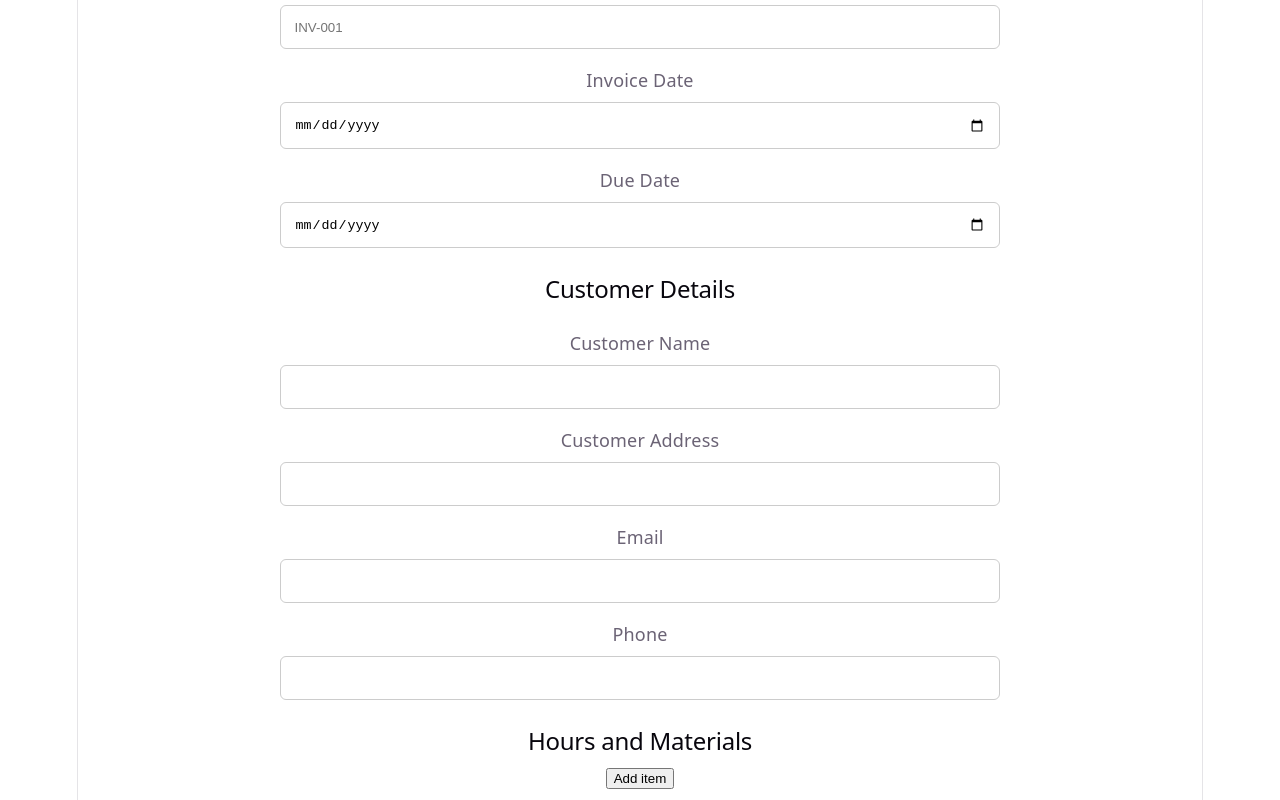
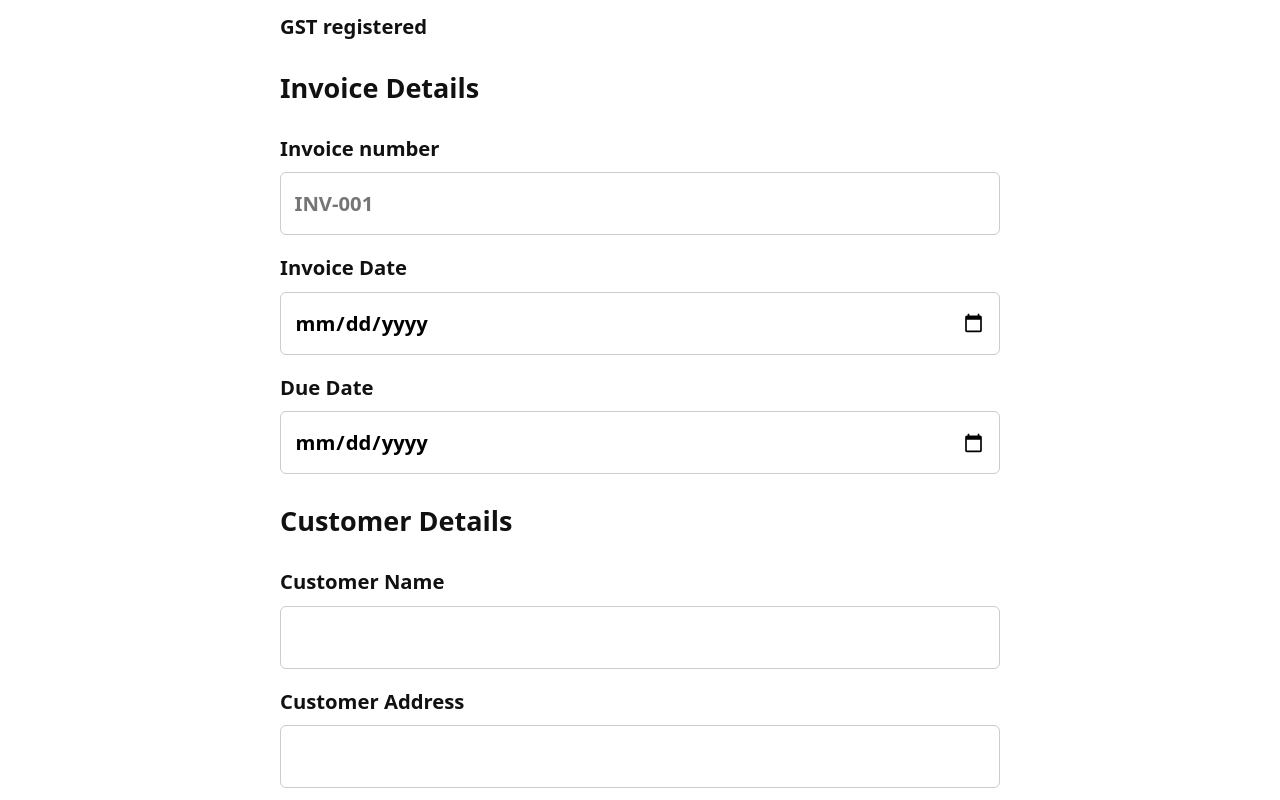
Before and after one commit to dean-tunbridge/tradie-invoice, a Vue app: page / in a window 1280 px wide. Shown: the part 840-1640 px from the top of the page. Built offline with nearby package versions, Linux system fonts and the light colour scheme.

Commit message:
Remove vite base styles from css. Add Aura colour palette, but will change later

```diff
--- a/src/style.css
+++ b/src/style.css
@@ -4,301 +4,70 @@ html {
 
 :root {
   --touch-target: 3.5rem;
-}
-
-:root {
-  --text: #6b6375;
-  --text-h: #08060d;
+  --text: #111;
   --bg: #fff;
-  --border: #e5e4e7;
-  --code-bg: #f4f3ec;
-  --accent: #aa3bff;
-  --accent-bg: rgba(170, 59, 255, 0.1);
-  --accent-border: rgba(170, 59, 255, 0.5);
-  --social-bg: rgba(244, 243, 236, 0.5);
-  --shadow:
-    rgba(0, 0, 0, 0.1) 0 10px 15px -3px, rgba(0, 0, 0, 0.05) 0 4px 6px -2px;
-
+  --border: #555;
+  --accent: #92400e;
+  --error: #991b1b;
   --sans: system-ui, 'Segoe UI', Roboto, sans-serif;
-  --heading: system-ui, 'Segoe UI', Roboto, sans-serif;
-  --mono: ui-monospace, Consolas, monospace;
-
-  font: 18px/145% var(--sans);
-  letter-spacing: 0.18px;
-  color-scheme: light dark;
-  color: var(--text);
-  background: var(--bg);
-  font-synthesis: none;
-  text-rendering: optimizeLegibility;
-  -webkit-font-smoothing: antialiased;
-  -moz-osx-font-smoothing: grayscale;
-
-  @media (max-width: 1024px) {
-    font-size: 16px;
-  }
-}
-
-@media (prefers-color-scheme: dark) {
-  :root {
-    --text: #9ca3af;
-    --text-h: #f3f4f6;
-    --bg: #16171d;
-    --border: #2e303a;
-    --code-bg: #1f2028;
-    --accent: #c084fc;
-    --accent-bg: rgba(192, 132, 252, 0.15);
-    --accent-border: rgba(192, 132, 252, 0.5);
-    --social-bg: rgba(47, 48, 58, 0.5);
-    --shadow:
-      rgba(0, 0, 0, 0.4) 0 10px 15px -3px, rgba(0, 0, 0, 0.25) 0 4px 6px -2px;
-  }
-
-  #social .button-icon {
-    filter: invert(1) brightness(2);
-  }
 }
 
 body {
   margin: 0;
-}
-
-h1,
-h2 {
-  font-family: var(--heading);
-  font-weight: 500;
-  color: var(--text-h);
+  font-family: var(--sans);
+  line-height: 1.45;
+  color: var(--text);
+  background: var(--bg);
 }
 
 h1 {
-  font-size: 56px;
-  letter-spacing: -1.68px;
-  margin: 32px 0;
-  @media (max-width: 1024px) {
-    font-size: 36px;
-    margin: 20px 0;
-  }
+  font-size: 2rem;
+  margin: 1.5rem 0 1rem;
 }
 h2 {
-  font-size: 24px;
-  line-height: 118%;
-  letter-spacing: -0.24px;
-  margin: 0 0 8px;
-  @media (max-width: 1024px) {
-    font-size: 20px;
-  }
+  font-size: 1.5rem;
+  margin: 0 0 0.5rem;
 }
 p {
   margin: 0;
 }
 
-code,
-.counter {
-  font-family: var(--mono);
-  display: inline-flex;
-  border-radius: 4px;
-  color: var(--text-h);
+label {
+  font-weight: 600;
+  font-size: 1.125rem;
 }
 
-code {
-  font-size: 15px;
-  line-height: 135%;
-  padding: 4px 8px;
-  background: var(--code-bg);
+input:not([type='checkbox']),
+select {
+  width: 100%;
+  box-sizing: border-box;
+  min-height: var(--touch-target);
+  padding: 0.5rem 0.75rem;
+  font: inherit;
+  border: 2px solid var(--border);
+  border-radius: 8px;
 }
 
-.counter {
-  font-size: 16px;
-  padding: 5px 10px;
-  border-radius: 5px;
-  color: var(--accent);
-  background: var(--accent-bg);
-  border: 2px solid transparent;
-  transition: border-color 0.3s;
-  margin-bottom: 24px;
-
-  &:hover {
-    border-color: var(--accent-border);
-  }
-  &:focus-visible {
-    outline: 2px solid var(--accent);
-    outline-offset: 2px;
-  }
+input[type='checkbox'] {
+  width: 1.75rem;
+  height: 1.75rem;
+  accent-color: var(--accent);
 }
 
-.hero {
-  position: relative;
-
-  .base,
-  .framework,
-  .vite {
-    inset-inline: 0;
-    margin: 0 auto;
-  }
-
-  .base {
-    width: 170px;
-    position: relative;
-    z-index: 0;
-  }
-
-  .framework,
-  .vite {
-    position: absolute;
-  }
-
-  .framework {
-    z-index: 1;
-    top: 34px;
-    height: 28px;
-    transform: perspective(2000px) rotateZ(300deg) rotateX(44deg) rotateY(39deg)
-      scale(1.4);
-  }
-
-  .vite {
-    z-index: 0;
-    top: 107px;
-    height: 26px;
-    width: auto;
-    transform: perspective(2000px) rotateZ(300deg) rotateX(40deg) rotateY(39deg)
-      scale(0.8);
-  }
+button {
+  min-height: var(--touch-target);
+  padding: 0.5rem 1.25rem;
+  font: inherit;
+  font-weight: 700;
+  color: #fff;
+  background: var(--accent);
+  border: 0;
+  border-radius: 8px;
+  cursor: pointer;
+  touch-action: manipulation;
 }
 
-#app {
-  width: 1126px;
-  max-width: 100%;
-  margin: 0 auto;
-  text-align: center;
-  border-inline: 1px solid var(--border);
-  min-height: 100svh;
-  display: flex;
-  flex-direction: column;
-  box-sizing: border-box;
+:focus-visible {
+  outline: 3px solid var(--accent);
+  outline-offset: 2px;
 }
-
-#center {
-  display: flex;
-  flex-direction: column;
-  gap: 25px;
-  place-content: center;
-  place-items: center;
-  flex-grow: 1;
-
-  @media (max-width: 1024px) {
-    padding: 32px 20px 24px;
-    gap: 18px;
-  }
-}
-
-#next-steps {
-  display: flex;
-  border-top: 1px solid var(--border);
-  text-align: left;
-
-  & > div {
-    flex: 1 1 0;
-    padding: 32px;
-    @media (max-width: 1024px) {
-      padding: 24px 20px;
-    }
-  }
-
-  .icon {
-    margin-bottom: 16px;
-    width: 22px;
-    height: 22px;
-  }
-
-  @media (max-width: 1024px) {
-    flex-direction: column;
-    text-align: center;
-  }
-}
-
-#docs {
-  border-right: 1px solid var(--border);
-
-  @media (max-width: 1024px) {
-    border-right: none;
-    border-bottom: 1px solid var(--border);
-  }
-}
-
-#next-steps ul {
-  list-style: none;
-  padding: 0;
-  display: flex;
-  gap: 8px;
-  margin: 32px 0 0;
-
-  .logo {
-    height: 18px;
-  }
-
-  a {
-    color: var(--text-h);
-    font-size: 16px;
-    border-radius: 6px;
-    background: var(--social-bg);
-    display: flex;
-    padding: 6px 12px;
-    align-items: center;
-    gap: 8px;
-    text-decoration: none;
-    transition: box-shadow 0.3s;
-
-    &:hover {
-      box-shadow: var(--shadow);
-    }
-    .button-icon {
-      height: 18px;
-      width: 18px;
-    }
-  }
-
-  @media (max-width: 1024px) {
-    margin-top: 20px;
-    flex-wrap: wrap;
-    justify-content: center;
-
-    li {
-      flex: 1 1 calc(50% - 8px);
-    }
-
-    a {
-      width: 100%;
-      justify-content: center;
-      box-sizing: border-box;
-    }
-  }
-}
-
-#spacer {
-  height: 88px;
-  border-top: 1px solid var(--border);
-  @media (max-width: 1024px) {
-    height: 48px;
-  }
-}
-
-.ticks {
-  position: relative;
-  width: 100%;
-
-  &::before,
-  &::after {
-    content: '';
-    position: absolute;
-    top: -4.5px;
-    border: 5px solid transparent;
-  }
-
-  &::before {
-    left: 0;
-    border-left-color: var(--border);
-  }
-  &::after {
-    right: 0;
-    border-right-color: var(--border);
-  }
-}
```
